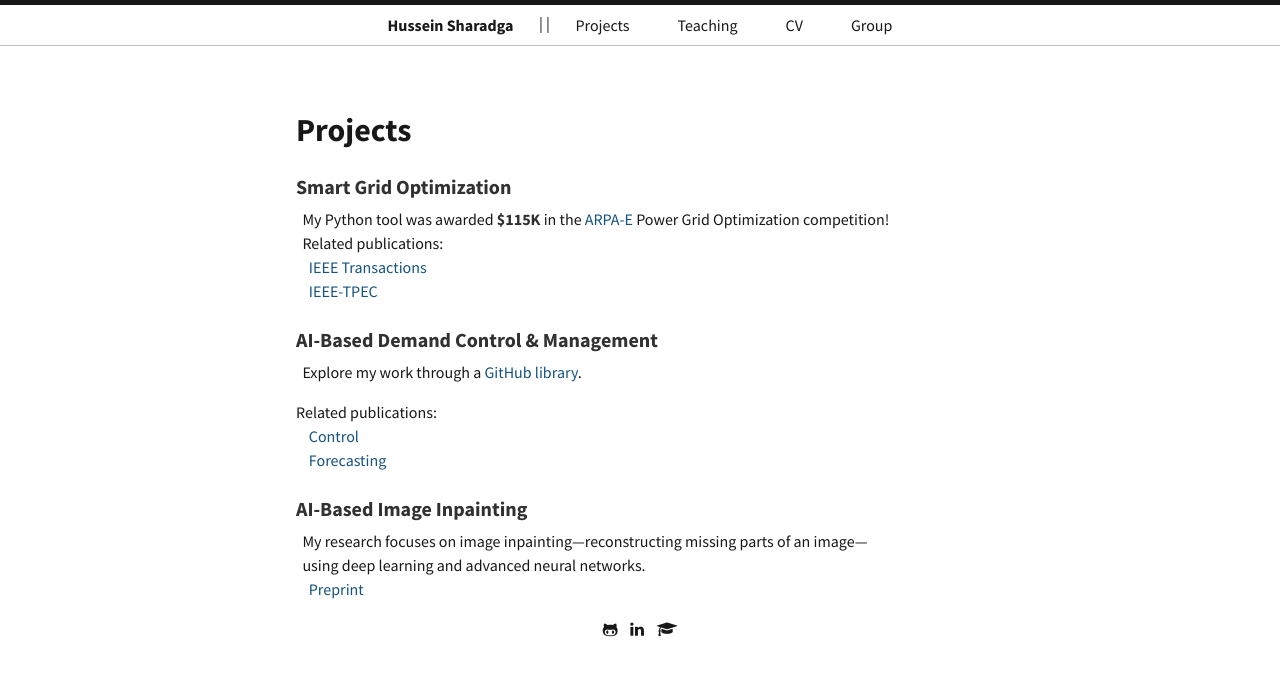
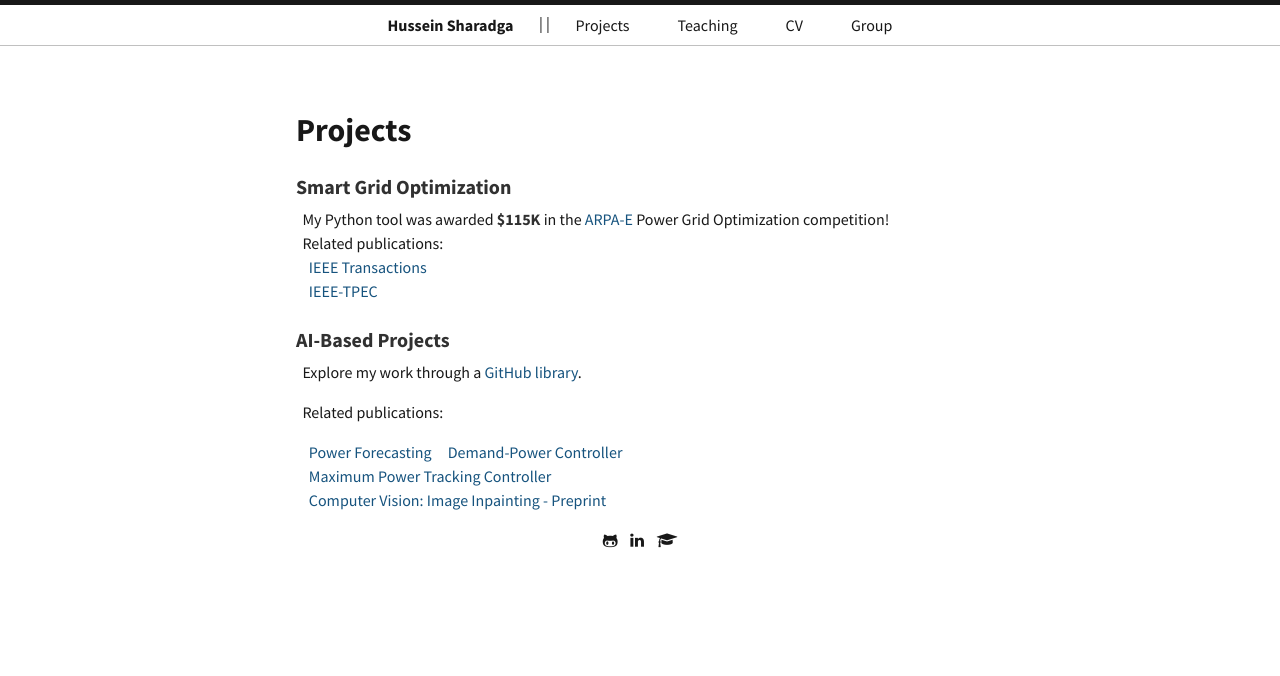
Before and after one commit to hssharadga/hssharadga.github.io, a Jekyll site: the page built from Projects.md, in a window 1280 px wide. Shown: the top 676 px of the page. Built offline with Jekyll 4.4.1, drawn with Linux system fonts in a browser that asks for light colours.

Commit message:
Update Projects.md

```diff
--- a/Projects.md
+++ b/Projects.md
@@ -11,20 +11,16 @@
 &nbsp;&nbsp;&nbsp;&nbsp;<a href="https://hssharadga.github.io/assets/IEEE_TPEC.pdf" target="_blank">IEEE-TPEC</a>
 
 
-<h3 style="text-align: left;">AI-Based Demand Control & Management</h3>
+<h3 style="text-align: left;">AI-Based Projects</h3>
 &nbsp;&nbsp;Explore my work through a
 <a href="https://github.com/hssharadga/Sizing-and-Scheduling-PV-Battery" target="_blank">GitHub library</a>.
 
-Related publications: <br>
-&nbsp;&nbsp;&nbsp;&nbsp;<a href="https://ieeexplore.ieee.org/abstract/document/8839823" target="_blank">Control</a>  <br>
-&nbsp;&nbsp;&nbsp;&nbsp;<a href="https://www.sciencedirect.com/science/article/abs/pii/S0960148119320038" target="_blank">Forecasting</a>
+&nbsp;&nbsp;Related publications: <br>
 
-<h3 style="text-align: left;">AI-Based Image Inpainting </h3>
-&nbsp;&nbsp;My research focuses on image inpainting—reconstructing missing parts of an image— <br>
-&nbsp;&nbsp;using deep learning and advanced neural networks. <br>
-<!-- My ongoing research focuses on image inpainting — the process of reconstructing missing parts of an image. <br>
-This project explores the use of deep learning and advanced neural networks to improve image restoration accuracy. -->
-&nbsp;&nbsp;&nbsp;&nbsp;<a href="https://ssrn.com/abstract=5337189" target="_blank">Preprint</a>  <br>
+&nbsp;&nbsp;&nbsp;&nbsp;<a href="https://www.sciencedirect.com/science/article/abs/pii/S0960148119320038" target="_blank">Power Forecasting</a>
+&nbsp;&nbsp;&nbsp;&nbsp;<a href="https://ieeexplore.ieee.org/abstract/document/8839823" target="_blank">Demand-Power Controller</a>  <br>
+&nbsp;&nbsp;&nbsp;&nbsp;<a href="https://www.mdpi.com/2071-1050/16/3/1021" target="_blank">Maximum Power Tracking Controller</a>  <br>
+&nbsp;&nbsp;&nbsp;&nbsp;<a href="https://ssrn.com/abstract=5337189" target="_blank">Computer Vision: Image Inpainting - Preprint</a>  <br>
 
 
 
```
